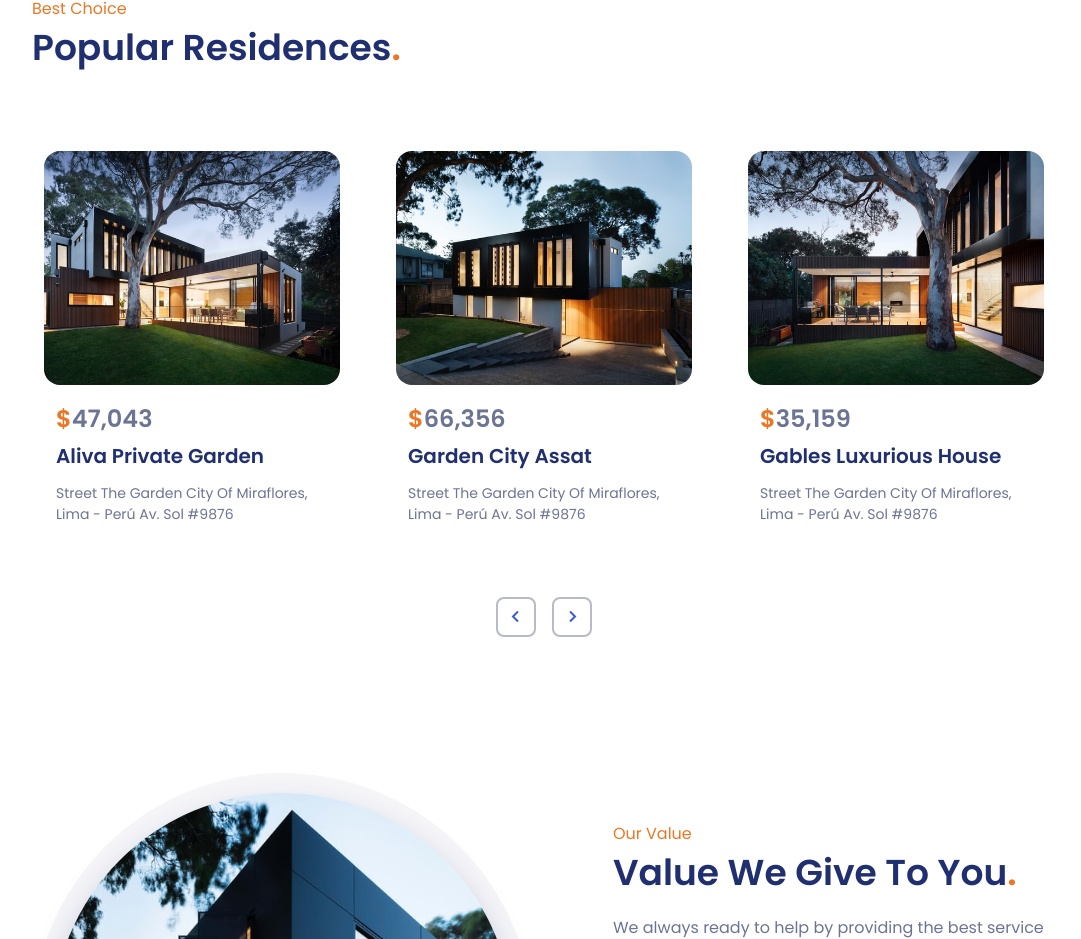
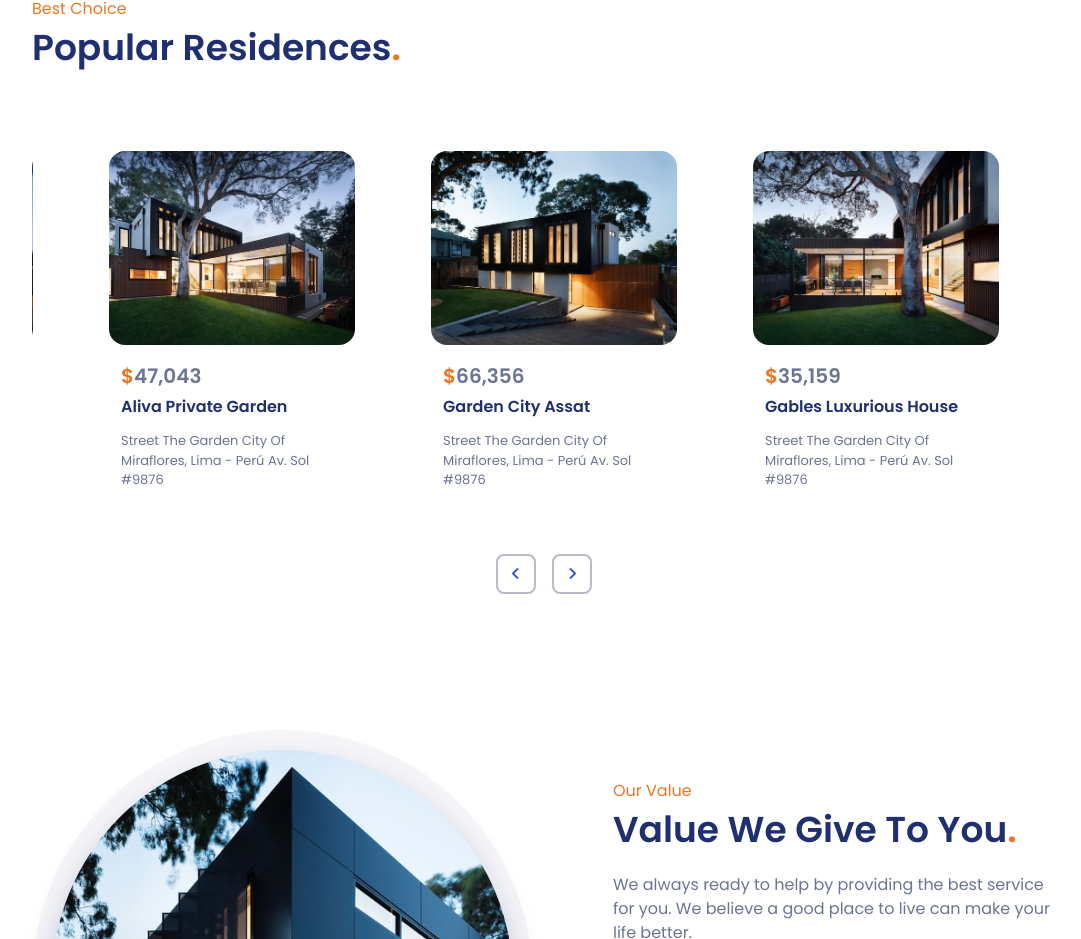
Before and after one commit to shoproizoshlo/real-state-website-vue-ts, a Vue app: page / in a window 1280 px wide. Shown: the part 1215-2154 px from the top of the page, without its empty margins (96-1177 px from the left). Built offline with nearby package versions, Linux system fonts and the light colour scheme.

Commit message:
added dark theme for popular section

```diff
--- a/src/components/main/Popular.vue
+++ b/src/components/main/Popular.vue
@@ -118,14 +118,17 @@ export default {
   bottom: 0;
   width: initial;
   height: initial;
-  background-color: var(--container-color);
-  border: 2px solid var(--text-color-light);
+  /* background-color: var(--container-color); */
+  border: 2px solid;
   padding: 6px;
   border-radius: 0.5rem;
   font-size: 1.5rem;
-  color: var(--first-color);
+  /* color: var(--first-color); */
 }
-
+.swiper-button-next,
+.swiper-button-prev {
+  @apply text-first-color dark:text-first-color-dark bg-container-color dark:bg-container-color-dark border-text-color-light dark:border-border-color-dark;
+}
 .swiper-button-prev {
   left: calc(50% - 3rem);
 }
--- a/src/components/main/PopularCard.vue
+++ b/src/components/main/PopularCard.vue
@@ -1,14 +1,23 @@
 <template>
-  <article class="popular__card swiper-slide">
-    <img :src="url" alt="popular projet" class="popular__img" />
+  <article
+    class="my-0 mx-auto pt-2 lg:pt-3 pb-6 px-2 lg:px-3 lg:pl-8 bg-container-color dark:bg-container-color-dark rounded-2xl popular__card swiper-slide"
+  >
+    <img
+      :src="url"
+      alt="popular projet"
+      class="mb-4 rounded-2xl popular__img"
+    />
 
-    <div class="popular__data">
-      <h2 class="popular__price">
-        <span class="text-second-color">$</span>{{ price }}
+    <div class="py-0 pl-4 lg:pl-3 pr-2 lg:py-0 lg:pr-1 popular__data">
+      <h2
+        class="mb-1 text-h2-font-size text-text-color dark:text-text-color-dark popular__price"
+      >
+        <span class="text-second-color dark:text-second-color-dark">$</span
+        >{{ price }}
       </h2>
 
-      <h3 class="popular__title">{{ title }}</h3>
-      <p class="popular__description">
+      <h3 class="text-h3-font-size mb-3 popular__title">{{ title }}</h3>
+      <p class="text-small-font-size popular__description">
         {{ description }}
       </p>
     </div>
@@ -39,46 +48,12 @@ export default {
 </script>
 
 <style scoped>
-/* my-0 mx-auto pt-2 pb-6 px-2 bg-container-color rounded-2xl  */
 .popular__card {
-  margin: 0 auto;
-  padding: 0.5rem 0.5rem 1.5rem;
-  background-color: var(--container-color);
-  border-radius: 1rem;
-
   width: 290px;
   transition: 0.4s;
 }
 .popular__card:hover {
   box-shadow: 0 12px 16px hsla(228, 66%, 45%, 0.1);
-}
-/* mb-4 rounded-2xl */
-.popular__img {
-  margin-bottom: 1rem;
-  border-radius: 1rem;
-}
-/* py-0 pl-4 lg:pl-3 pr-2 lg:py-0 lg:pr-1 */
-.popular__data {
-  padding: 0 1rem 0 0.5rem;
-}
-/* mb-1 text-h2-font-size text-text-color  */
-.popular__price {
-  font-size: var(--h2-font-size);
-  color: var(--text-color);
-  margin-bottom: 0.25rem;
-}
-/* text-second-color */
-.popular__price span {
-  color: var(--second-color);
-}
-/* text-h3-font-size mb-3  */
-.popular__title {
-  font-size: var(--h3-font-size);
-  margin-bottom: 0.75rem;
-}
-/* text-small-font-size  */
-.popular__description {
-  font-size: var(--small-font-size);
 }
 
 @media screen and (max-width: 320px) {
@@ -87,16 +62,4 @@ export default {
     padding: 0.5rem 0.5rem 0.75rem;
   }
 }
-
-@media screen and (min-width: 1023px) {
-  /* lg:pt-3 lg:px-3 lg:pl-8 */
-  .popular__card {
-    width: 320px;
-    padding: 0.75rem 0.75rem 2rem;
-  }
-  /* lg:py-0 pr-1 pl-3 */
-  .popular__data {
-    padding: 0 0.25rem 0 0.75rem;
-  }
-}
 </style>
```
